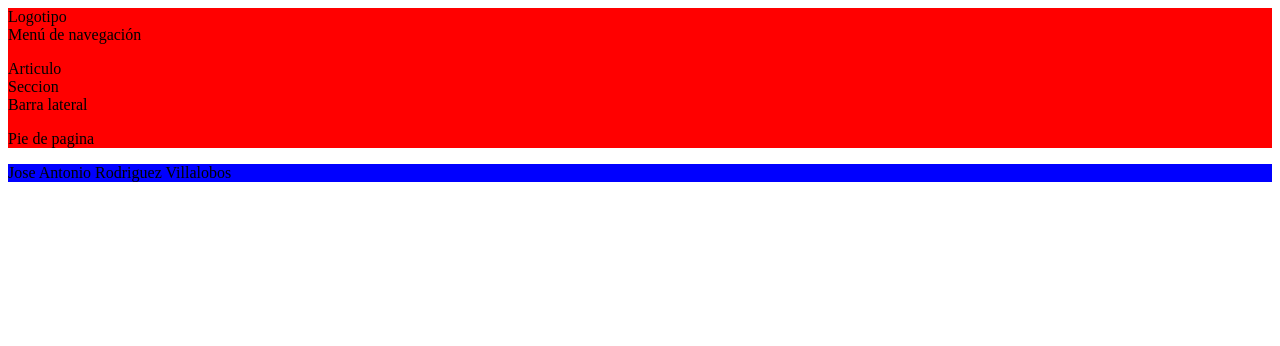
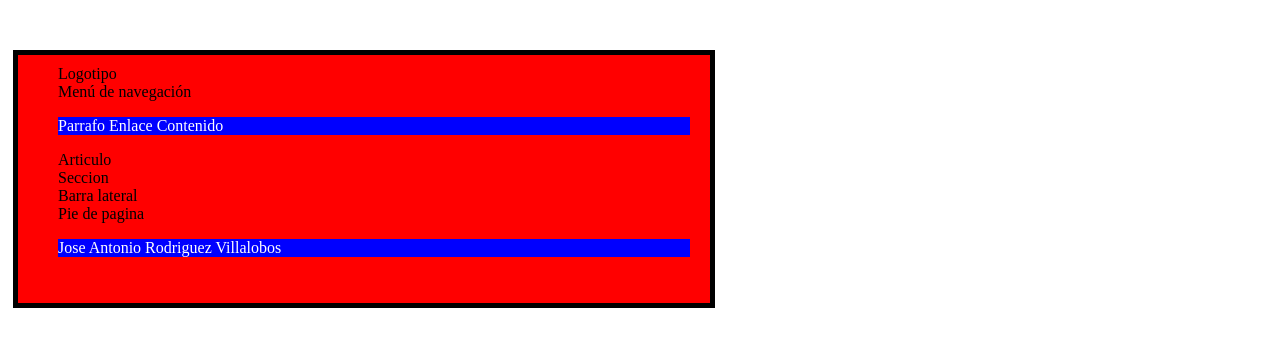
Before and after one commit to Kuevas/frontcourse1, a plain HTML site: page Amtonio.html in a window 1280 px wide. Drawn offline with Linux system fonts and the light colour scheme.

Commit message:
Cambios de estilos en antonio

```diff
--- a/Amtonio.html
+++ b/Amtonio.html
@@ -1,23 +1,22 @@
 <!DOCTYPE html>
 <html>
     <head>
-        <link rel="stylesheet" href="AntonioStyle.css">
+        <link rel="stylesheet" href="antonioStyle.css">
     </head>
     <body>
-        <div class="p">
+        <div class="main">
             <header>
                 <div><img>Logotipo</div>
                 <nav>Menú de navegación</nav>
             </header>
             <main>
-            <p>
+                <p> Parrafo <a>Enlace</a> <span>Contenido</span></p>
                 <article>Articulo</article>
                 <section>Seccion</section>
                 <aside>Barra lateral</aside>
-            </p>
             </main>
             <footer>Pie de pagina</footer>
+            <p>Jose Antonio Rodriguez Villalobos</p>
         </div>
-    <p>Jose Antonio Rodriguez Villalobos</p>
     </body>
 </html>
--- a/AntonioStyle.css
+++ b/AntonioStyle.css
@@ -1,6 +1,15 @@
-.p{
+.main{
     background-color: red;
+    width: 50%;
+    /* margin: 50px 20px; */
+    margin: 50px 20px 10px 5px;
+    padding: 10px 20px 30px 40px;
+    border-style: solid;
+    border: 5px;
+    border-style: solid;
 }
+
 p{
     background-color: blue;
+    color: white;
 }
```
Lines whose indentation alone changed are shown as unchanged.
